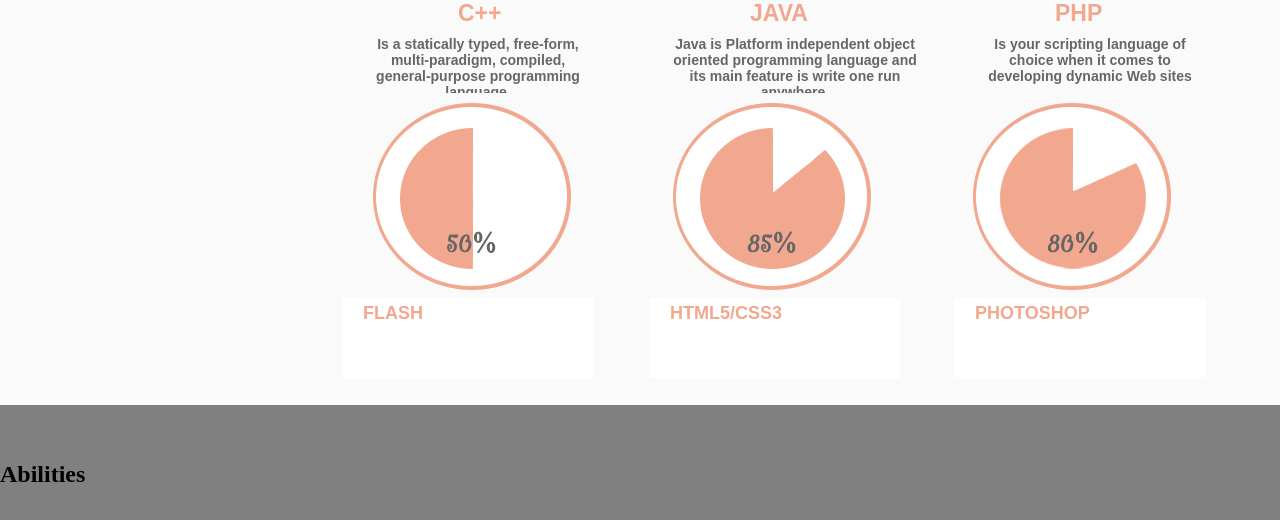
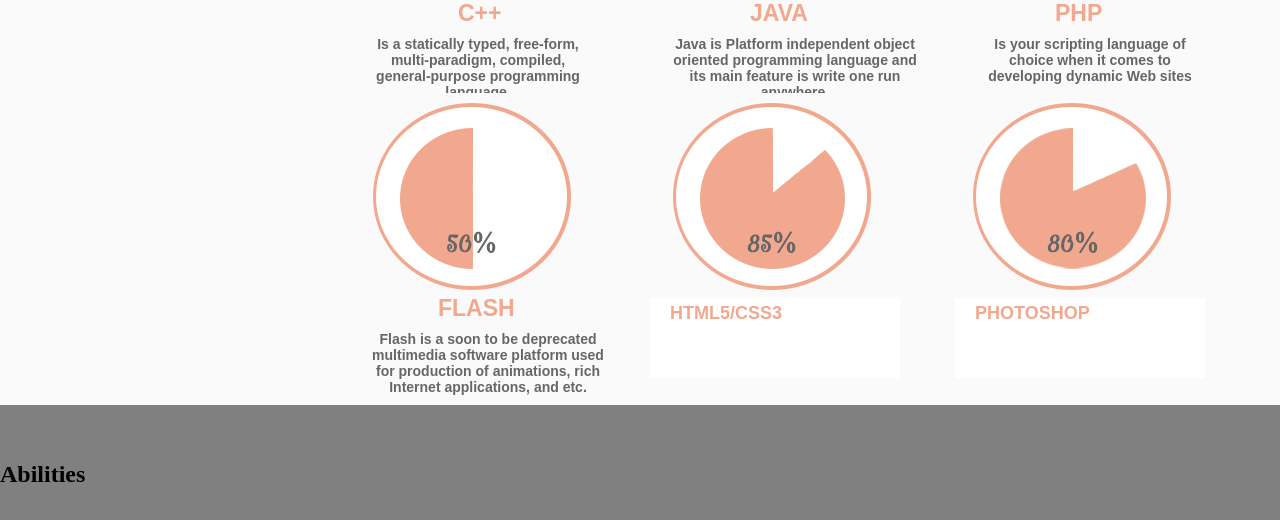
Before and after one commit to mryelisse/GONZALES_MaryElisse_PersonalWebsite, a plain HTML site: page Home.html in a window 1280 px wide. Shown: the part 2526-3046 px from the top of the page. Drawn offline with Linux system fonts and the light colour scheme.

Commit message:
Updated my skills page

```diff
--- a/Home.html
+++ b/Home.html
@@ -181,7 +181,8 @@
 			</div>
 
 			<div class="skill4">
-				<h3 style = "padding-left: 20px; margin-top: 15px; line-height: 0px; color: #F2A88F; font-family: 'Ruluko', sans-serif; font-size: 18px;"><b>FLASH</b></h3>
+				<h3 style = "padding-left: 95px; margin-top: 10px; line-height: 0px; color: #F2A88F; font-family: 'Ruluko', sans-serif; font-size: 23px;"><b>FLASH</b></h3>
+				<h3 style = "padding-left: 20px; color: #666666; font-family: 'Ruluko', sans-serif; font-size: 14px; text-align: center;">Flash is a soon to be deprecated multimedia software platform used for production of animations, rich Internet applications, and etc.</h3>
 			</div>
 
 			<div class="skill5">
--- a/Style/Style.css
+++ b/Style/Style.css
@@ -344,12 +344,11 @@
 		   height: 90px;
 		   overflow:hidden; }
 
-.skill4 { background-color: #FFFFFF;
-		   position: absolute;
+.skill4 {  position: absolute;
 		   top: 625px;
 	       left: 343px;
-   	       width: 250px;
-		   height: 80px;
+   	       width: 270px;
+		   height: 100px;
 		   overflow:hidden; }
 
  .skill5 { background-color: #FFFFFF;
```
